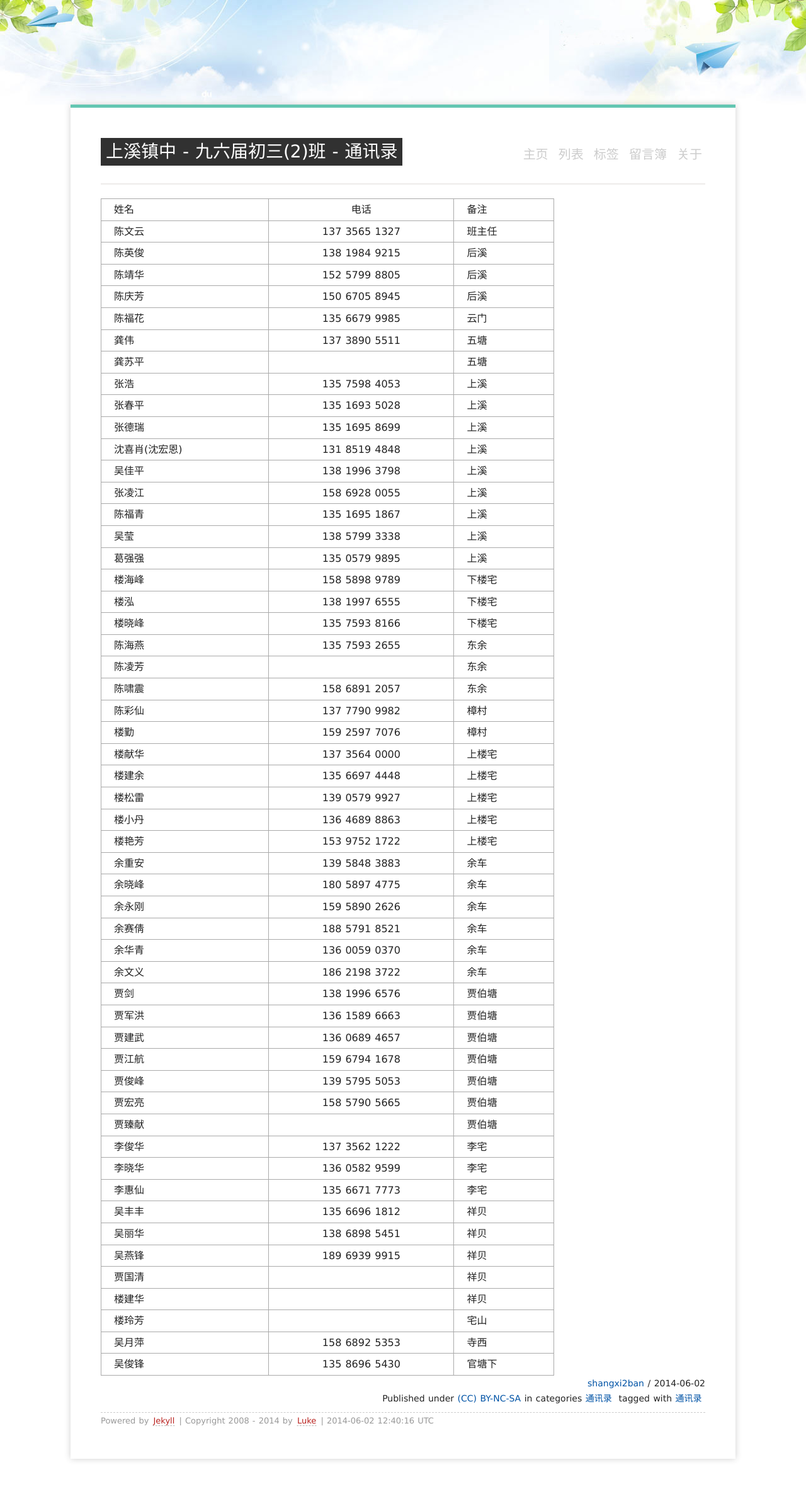
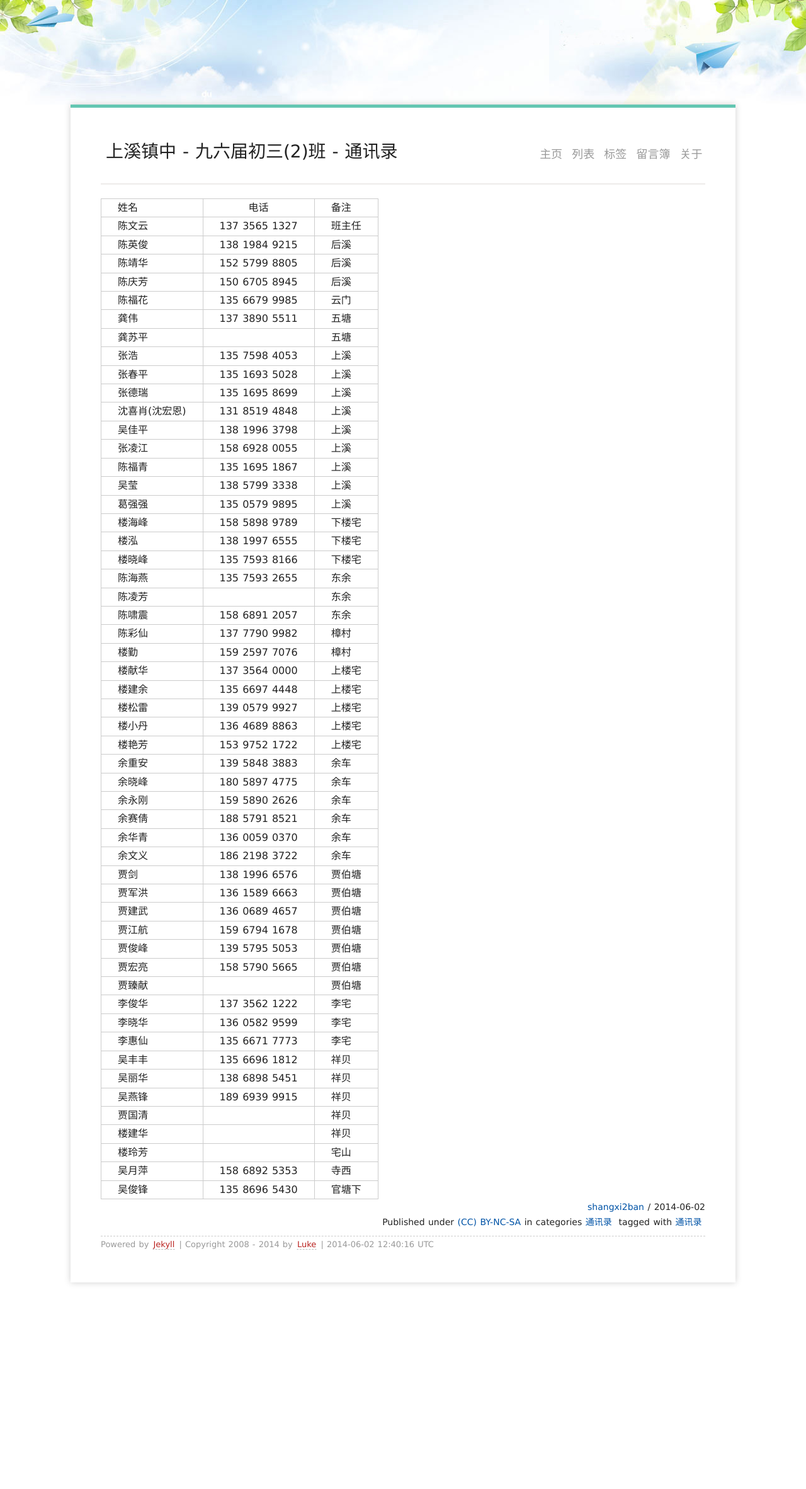
Before and after one commit to shangxi2ban/shangxi2ban.github.io, a Jekyll site: the page built from _posts/2014/2014-06-02-tongxunlu.md, in a window 1280 px wide. Shown: the whole page at 63% size. Built offline with Jekyll 4.4.1, drawn with Linux system fonts in a browser that asks for light colours; Markdown is read by kramdown in place of the engine named in the settings; comment, search, counter and statistics services are not loaded; after the commit the page ends 2084 px from its top, so only the background shows below that.

Commit message:
daily updates

```diff
--- a/media/css/screen.css
+++ b/media/css/screen.css
@@ -43,15 +43,13 @@ q:before, q:after {
 table {
 	border-collapse: collapse;
 	border-spacing: 0;
-    border: 1px solid #aaa;
-    width:75%;
+    border: 1px solid #ccc;
 }
 
 th, td {
-    line-height: 1.6em;
-    padding: 4px;
-    padding:4px 20px;
-    border: 1px solid #aaa;
+    line-height: 1.4em;
+    padding: 3px 26px;
+    border: 1px solid #ccc;
 }
 
 th.hname { text-align: left;}
@@ -95,8 +93,6 @@ h1 {
     font-size: 28px;
     line-height: 1em;
     margin: 0 0 28px 0;
-	background-color: #313131;
-	color: #fff;
 	display: inline-block;
 	padding: 8px;
 }
@@ -169,9 +165,9 @@ a:visited {
     color: #0053A6;
 }
 a.ss-icon {
-	font-size: 20px;
+	font-size: 18px;
 	padding: 0 0.25em;
-	color: #ccc;
+	color: #999;
 }
 a:hover {
     color: #ff0000;
```
